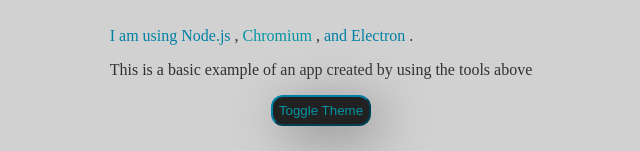
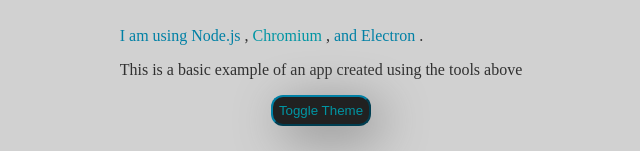
Before and after one commit to AZ-Aurora/electron-hello-world, an Electron app: page src/index.html in a window 800 px wide. Shown: the part 144-295 px from the top of the page, without its empty margins (79-719 px from the left). Drawn offline with Linux system fonts and the light colour scheme.

Commit message:
Update index.html
- Updated description wording

```diff
--- a/src/index.html
+++ b/src/index.html
@@ -11,7 +11,7 @@
     <span class="node-statement">I am using Node.js <span id="node-version"></span></span>,
     <span class="chromium-statement">Chromium <span id="chrome-version"></span></span>,
     <span class="electron-statement">and Electron <span id="electron-version"></span></span>.
-    <p>This is a basic example of an app created by using the tools above</p>
+    <p>This is a basic example of an app created using the tools above</p>
 
     <div class="button-container">
       <button id="toggle-theme">Toggle Theme</button>
```
